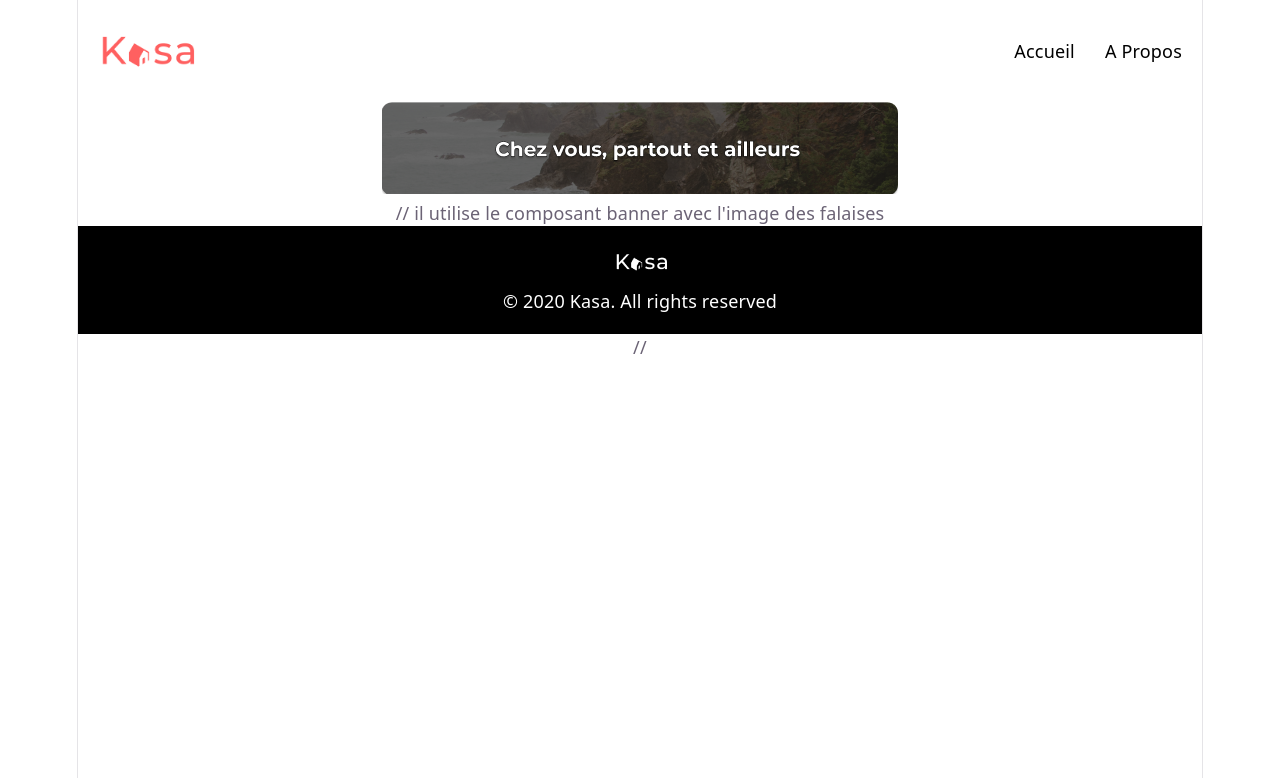
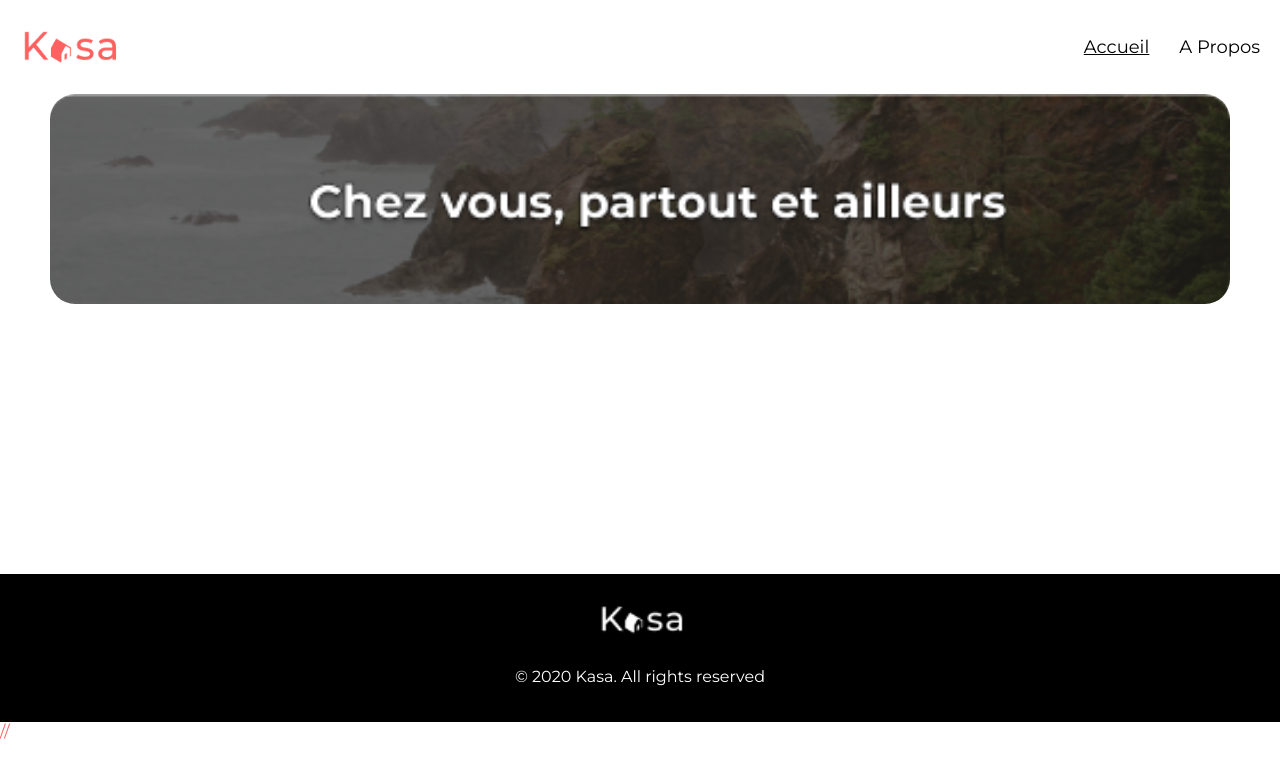
Before and after one commit to Sammandam/TesteurLogiciel_appli_location_immobiliere_React-main, a React app in the folder FrontEnd/: page / in a window 1280 px wide. Shown: the top 778 px of the page. Built offline with nearby package versions, Linux system fonts and the light colour scheme; the HTML template or start-up script is replaced by a standard one.

Commit message:
routeur, Layout et mise en page

```diff
--- /dev/null
+++ b/FrontEnd/src/Composants/Banner/Banner.css
@@ -0,0 +1,14 @@
+.banner {
+  width: 100%;
+  height: auto;
+  border-radius: 25px;
+  overflow: hidden; /* coupe ce qui dépasse, pour que l’img respecte les coins arrondis du conteneur */
+  margin: 0 0 40px 0;
+}
+
+.banner__image {
+  width: 100%;
+  height: 100%;
+  object-fit: cover;
+  display: block;
+}
--- a/FrontEnd/src/Composants/Banner/Banner.jsx
+++ b/FrontEnd/src/Composants/Banner/Banner.jsx
@@ -1,4 +1,4 @@
-
+import "./Banner.css";
 
 // Bannière  : reçoit une image et un titre
 export default function Banner(props) {
--- a/FrontEnd/src/Composants/Footer/Footer.css
+++ b/FrontEnd/src/Composants/Footer/Footer.css
@@ -1,8 +1,14 @@
 .footer {
     background-color: black;
     color: white;
-    display: column;
+    display: flex;
+    flex-direction: column;
     justify-content: center;
     align-items: center;
     padding: 20px;
 }
+
+.footer__logo {
+  width: 122px;
+  height: auto;
+}
--- a/FrontEnd/src/Composants/Footer/footer.jsx
+++ b/FrontEnd/src/Composants/Footer/footer.jsx
@@ -1,4 +1,3 @@
-
 import logo from "../../assets/Logo/Logo-Kasa-footer.png";
 import "./Footer.css";
 export default function Footer() {
--- a/FrontEnd/src/Composants/Header/Header.css
+++ b/FrontEnd/src/Composants/Header/Header.css
@@ -23,3 +23,7 @@ Nav ul li a {
   width: 100px;
   height: auto;
 }
+
+.header__link.active {
+  text-decoration: underline;
+}
--- /dev/null
+++ b/FrontEnd/src/Composants/Layout/Layout.css
@@ -0,0 +1,4 @@
+.main {
+  padding: 0 50px;
+  min-height: 60vh;
+}
--- a/FrontEnd/src/Composants/Layout/Layout.jsx
+++ b/FrontEnd/src/Composants/Layout/Layout.jsx
@@ -1,12 +1,13 @@
 import Header from "../Header/Header";
 import Footer from "../Footer/Footer";
+import "./Layout.css";
 
 // Structure commune à toutes les pages : Header, contenu de la page, Footer
 export default function Layout(props) {
   return ( // envoie le contenu en JSX à React
     <>
       <Header />
-      <main>{props.children}</main>
+      <main className="main">{props.children}</main>
       <Footer />
     </>
   );
--- a/FrontEnd/src/Pages/Home/Home.jsx
+++ b/FrontEnd/src/Pages/Home/Home.jsx
@@ -4,7 +4,7 @@ import imageAccueil from "../../assets/Banner/banner-accueil.png"; // l'image de
 export default function Home () {
     return (
         <div className="home">
-            <Banner image={imageAccueil} /> // il utilise le composant banner avec l'image des falaises
+            <Banner image={imageAccueil} />
         </div>
     );
 }
--- a/FrontEnd/src/Pages/NotFound/NotFound.css
+++ b/FrontEnd/src/Pages/NotFound/NotFound.css
@@ -4,6 +4,8 @@
     background-color: white;
     color: #ff6060;
     padding: 60px 0;
+    align-items: center;
+    text-align: center;
 }
 
 .notfound__title {
--- a/FrontEnd/src/index.css
+++ b/FrontEnd/src/index.css
@@ -1,111 +1,19 @@
-:root {
-  --text: #6b6375;
-  --text-h: #08060d;
-  --bg: #fff;
-  --border: #e5e4e7;
-  --code-bg: #f4f3ec;
-  --accent: #aa3bff;
-  --accent-bg: rgba(170, 59, 255, 0.1);
-  --accent-border: rgba(170, 59, 255, 0.5);
-  --social-bg: rgba(244, 243, 236, 0.5);
-  --shadow:
-    rgba(0, 0, 0, 0.1) 0 10px 15px -3px, rgba(0, 0, 0, 0.05) 0 4px 6px -2px;
+@import url("https://fonts.googleapis.com/css2?family=Montserrat:wght@400;500;700&display=swap");
 
-  --sans: system-ui, 'Segoe UI', Roboto, sans-serif;
-  --heading: system-ui, 'Segoe UI', Roboto, sans-serif;
-  --mono: ui-monospace, Consolas, monospace;
-
-  font: 18px/145% var(--sans);
-  letter-spacing: 0.18px;
-  color-scheme: light dark;
-  color: var(--text);
-  background: var(--bg);
-  font-synthesis: none;
-  text-rendering: optimizeLegibility;
-  -webkit-font-smoothing: antialiased;
-  -moz-osx-font-smoothing: grayscale;
-
-  @media (max-width: 1024px) {
-    font-size: 16px;
-  }
-}
-
-@media (prefers-color-scheme: dark) {
-  :root {
-    --text: #9ca3af;
-    --text-h: #f3f4f6;
-    --bg: #16171d;
-    --border: #2e303a;
-    --code-bg: #1f2028;
-    --accent: #c084fc;
-    --accent-bg: rgba(192, 132, 252, 0.15);
-    --accent-border: rgba(192, 132, 252, 0.5);
-    --social-bg: rgba(47, 48, 58, 0.5);
-    --shadow:
-      rgba(0, 0, 0, 0.4) 0 10px 15px -3px, rgba(0, 0, 0, 0.25) 0 4px 6px -2px;
-  }
-
-  #social .button-icon {
-    filter: invert(1) brightness(2);
-  }
-}
-
-body {
-  margin: 0;
-}
-
-#root {
-  width: 1126px;
-  max-width: 100%;
-  margin: 0 auto;
-  text-align: center;
-  border-inline: 1px solid var(--border);
-  min-height: 100svh;
-  display: flex;
-  flex-direction: column;
+/* Les marges et bordures sont comprises dans la largeur des éléments */
+* {
   box-sizing: border-box;
 }
 
-h1,
-h2 {
-  font-family: var(--heading);
-  font-weight: 500;
-  color: var(--text-h);
+/* Style de base de toute la page */
+body {
+  margin: 0;
+  font-family: "Montserrat", sans-serif;
+  background-color: white;
+  color: #ff6060;
 }
 
-h1 {
-  font-size: 56px;
-  letter-spacing: -1.68px;
-  margin: 32px 0;
-  @media (max-width: 1024px) {
-    font-size: 36px;
-    margin: 20px 0;
-  }
+/* Les images ne dépassent jamais de leur conteneur */
+img {
+  max-width: 100%;
 }
-h2 {
-  font-size: 24px;
-  line-height: 118%;
-  letter-spacing: -0.24px;
-  margin: 0 0 8px;
-  @media (max-width: 1024px) {
-    font-size: 20px;
-  }
-}
-p {
-  margin: 0;
-}
-
-code,
-.counter {
-  font-family: var(--mono);
-  display: inline-flex;
-  border-radius: 4px;
-  color: var(--text-h);
-}
-
-code {
-  font-size: 15px;
-  line-height: 135%;
-  padding: 4px 8px;
-  background: var(--code-bg);
-}
```
